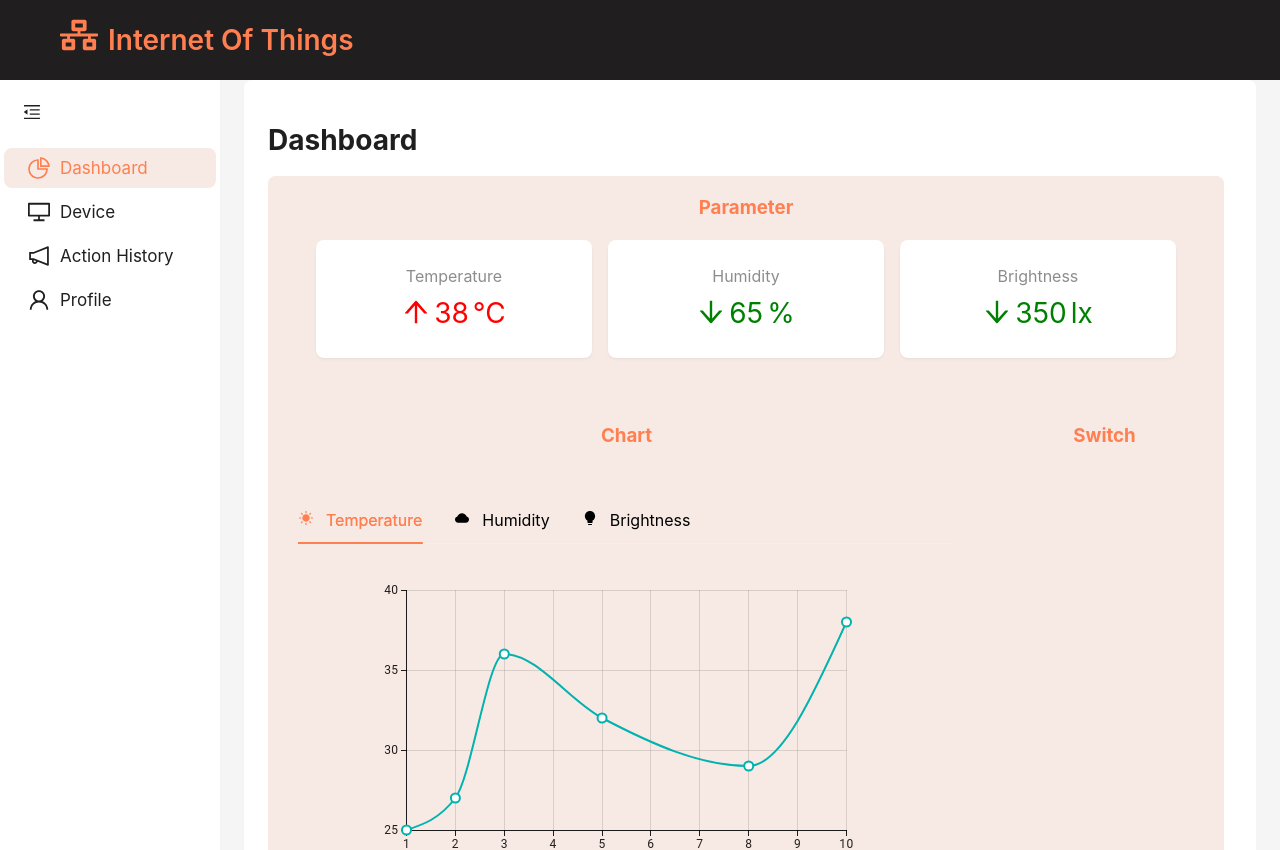
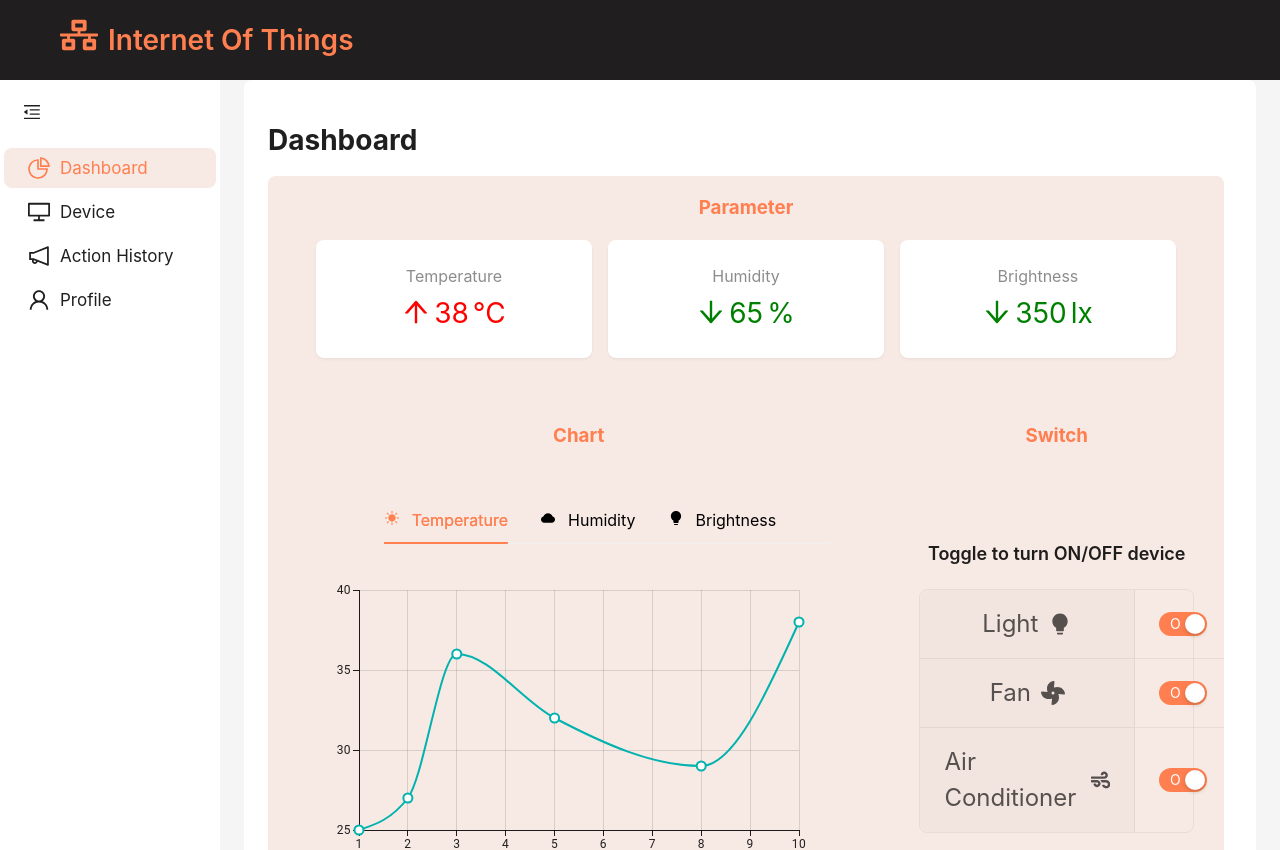
Before and after one commit to hcthinhjr03/ProjectIOT, a React (Create React App) app in the folder client/: page / in a window 1280 px wide. Shown: the top 850 px of the page. Built offline with nearby package versions, Linux system fonts and the light colour scheme; the HTML template or start-up script is replaced by a standard one.

Commit message:
finish dashboard

```diff
--- /dev/null
+++ b/client/src/component/DeviceSwitchs/DeviceSwitchs.scss
@@ -0,0 +1,12 @@
+.label-switch {
+    display: flex;
+    align-items: center;
+    justify-content: center;
+    font-size: 24px;
+}
+
+.name-switch {
+    padding: 0;
+    margin: 0;
+    margin-right: 10px;
+}
--- /dev/null
+++ b/client/src/component/DeviceSwitchs/index.js
@@ -0,0 +1,83 @@
+import { ConfigProvider, Descriptions } from "antd";
+import { AiFillBulb } from "react-icons/ai";
+import { FaFan, FaWind } from "react-icons/fa";
+import { Switch } from "antd";
+import "./DeviceSwitchs.scss";
+const items = [
+  {
+    key: "1",
+    label: (
+      <div class="label-switch">
+        <p class="name-switch">Light</p> <AiFillBulb />
+      </div>
+    ),
+    children: (
+      <ConfigProvider
+        theme={{
+          token: {
+            colorPrimary: "#FF7F50",
+          },
+        }}
+      >
+        <Switch checkedChildren="ON" unCheckedChildren="OFF" defaultChecked />
+      </ConfigProvider>
+    ),
+    span: 3,
+  },
+  {
+    key: "2",
+    label: (
+      <div class="label-switch">
+        <p class="name-switch">Fan</p> <FaFan />
+      </div>
+    ),
+    children: (
+        <ConfigProvider
+          theme={{
+            token: {
+              colorPrimary: "#FF7F50",
+            },
+          }}
+        >
+          <Switch checkedChildren="ON" unCheckedChildren="OFF" defaultChecked />
+        </ConfigProvider>
+      ),
+    span: 3,
+  },
+  {
+    key: "3",
+    label: (
+      <div class="label-switch">
+        <p class="name-switch">Air Conditioner</p> <FaWind />
+      </div>
+    ),
+    children: (
+        <ConfigProvider
+          theme={{
+            token: {
+              colorPrimary: "#FF7F50",
+            },
+          }}
+        >
+          <Switch checkedChildren="ON" unCheckedChildren="OFF" defaultChecked />
+        </ConfigProvider>
+      ),
+    span: 3,
+  },
+];
+
+function DeviceSwitchs() {
+  return (
+    <>
+      <div style={{ marginTop: "45px", padding: "0 30px" }}>
+        <Descriptions
+          title="Toggle to turn ON/OFF device"
+          bordered
+          items={items}
+        />
+      </div>
+    </>
+  );
+}
+
+export default DeviceSwitchs;
--- a/client/src/pages/Dashboard/index.js
+++ b/client/src/pages/Dashboard/index.js
@@ -5,6 +5,7 @@ import { AiFillCloud, AiFillBulb, AiFillSun } from "react-icons/ai";
 import Temperature from "../../component/Charts/Temperature";
 import Humidity from "../../component/Charts/Humidity";
 import Brightness from "../../component/Charts/Brightness";
+import DeviceSwitchs from "../../component/DeviceSwitchs";
 const { Header, Sider, Content } = Layout;
 
 const headerStyle = {
@@ -127,12 +128,13 @@ function Dashboard() {
           <Layout>
             <Content style={contentStyle}>
               <h3 style={{ margin: "0", color: "#FF7F50" }}>Chart</h3>
-              <div style={{ padding: "0 30px "}}>
-                <Tabs defaultActiveKey="3" items={tabItems} />
+              <div style={{display: "flex", justifyContent: "center"}}>
+                <Tabs defaultActiveKey="3" items={tabItems} tabBarStyle={{marginLeft: "55px"}} />
               </div>
             </Content>
-            <Sider width="25%" style={siderStyle}>
+            <Sider width="35%" style={siderStyle}>
               <h3 style={{ margin: "0", color: "#FF7F50" }}>Switch</h3>
+              <DeviceSwitchs/>
             </Sider>
           </Layout>
         </Layout>
```
